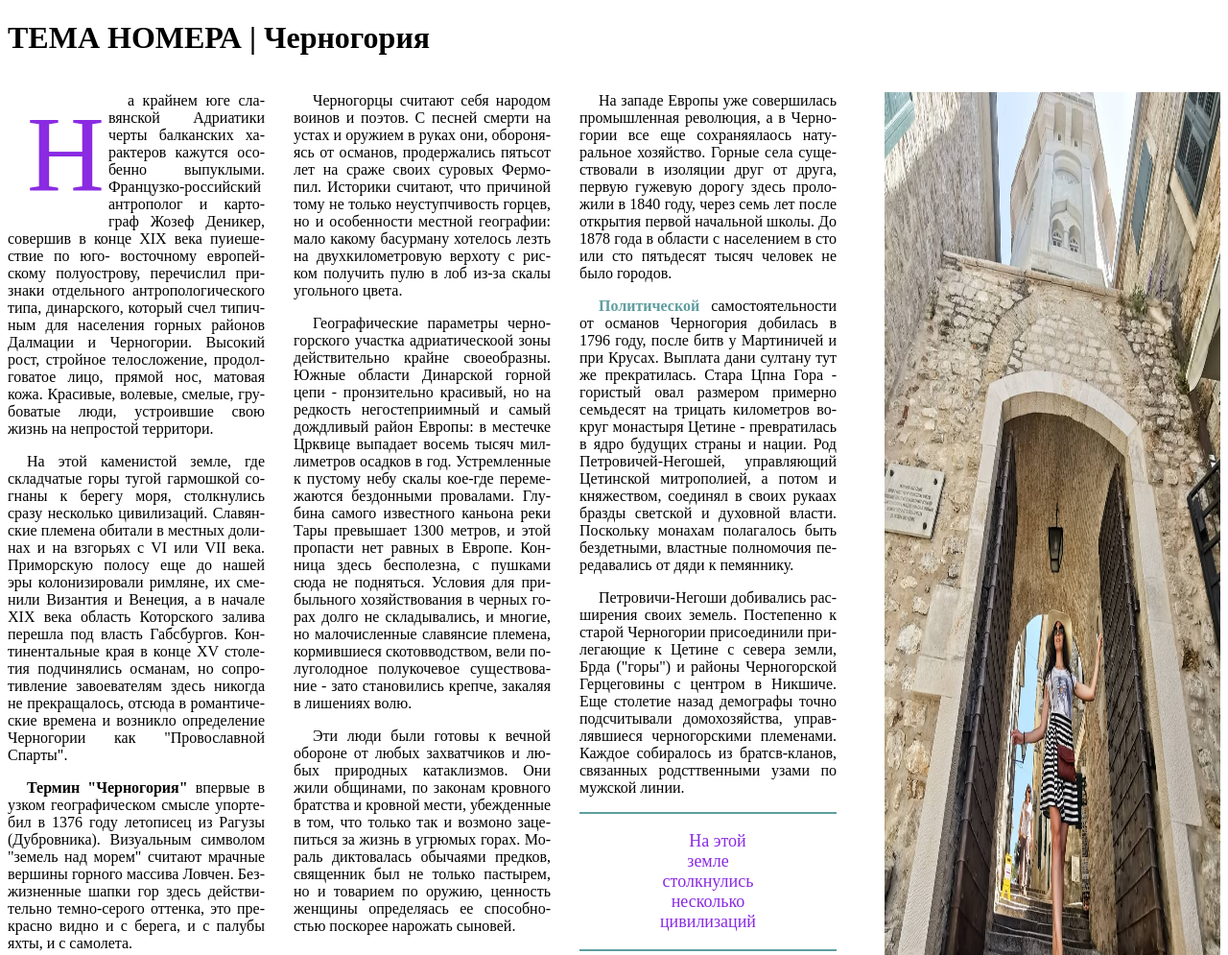
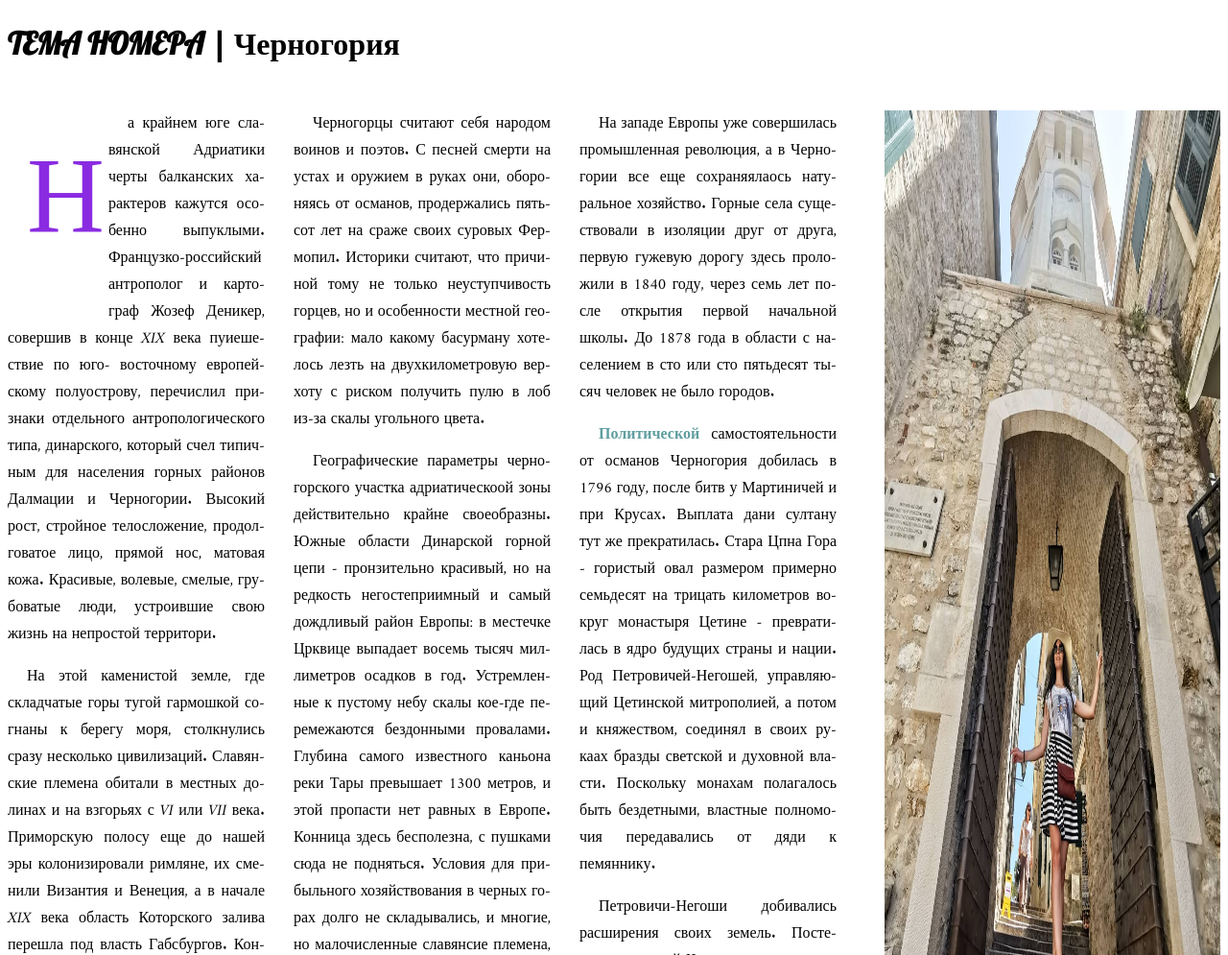
Before and after one commit to WebHeroSchool/VarabeiAnastassia, a plain HTML site: page index.html in a window 1280 px wide. Shown: the top 995 px of the page at 96% size. Drawn offline with Linux system fonts and the light colour scheme.

Commit message:
add fonts

```diff
--- a/index.html
+++ b/index.html
@@ -4,7 +4,8 @@
     <meta charset="UTF-8">
     <title>GEO Непознанный мир. Земля</title>
     <link rel="stylesheet" href="styles.css">
-    <link href = "https://fonts.googleapis.com/css2? family = Source + Sans + Pro: wght @ 300 & display = swap" rel = "stylesheet">
+    <link href="https://fonts.googleapis.com/css2?family=Amiri:ital@1&display=swap" rel="stylesheet">
+    <link href="https://fonts.googleapis.com/css2?family=Lobster&display=swap" rel="stylesheet">
 </head>
 <body>
     <header>
--- a/styles.css
+++ b/styles.css
@@ -1,3 +1,6 @@
+* {
+    font-family: 'Amiri', serif;
+}
 .container {
     display: grid;
     grid-template-columns: 1fr 1fr 1fr 1fr;
@@ -36,3 +39,6 @@
     float: left;
     margin: 0 4px 4px 0;
 }
+h1 {
+    font-family: 'Lobster', cursive;
+}
```
